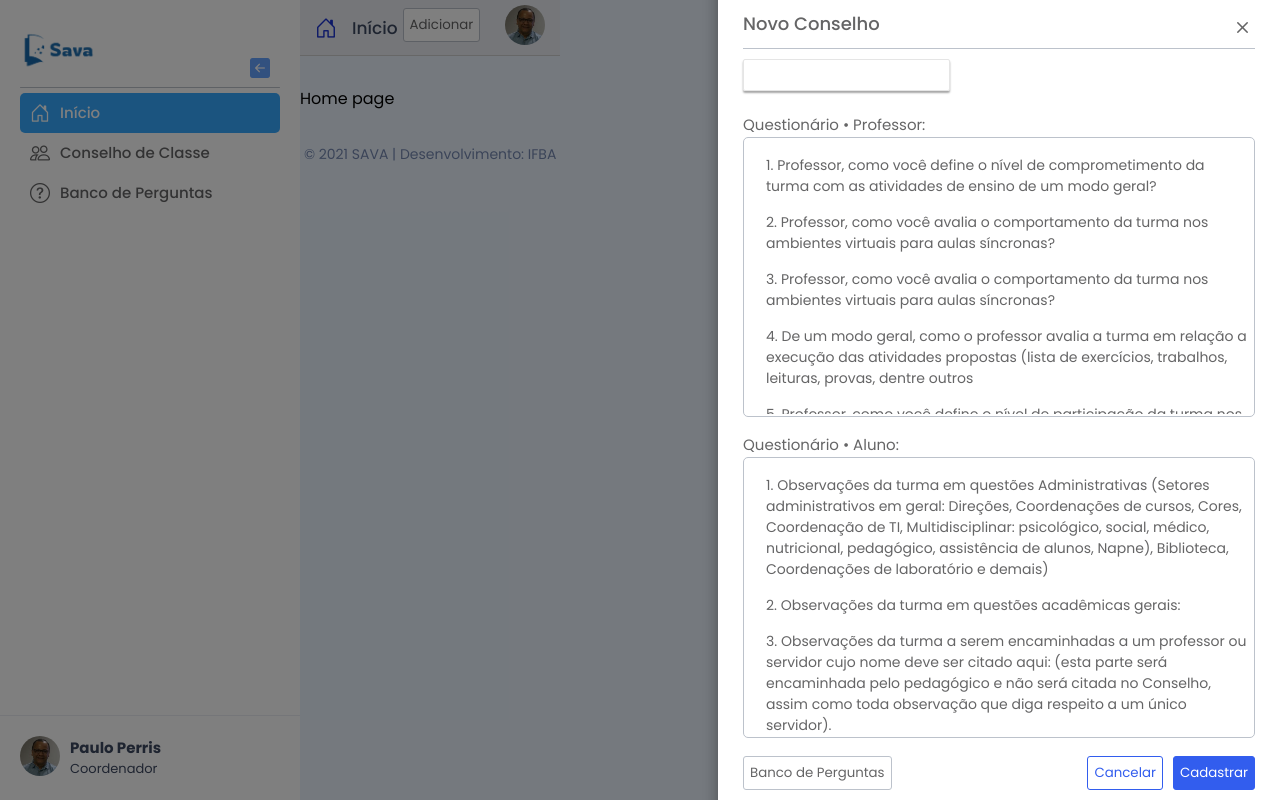
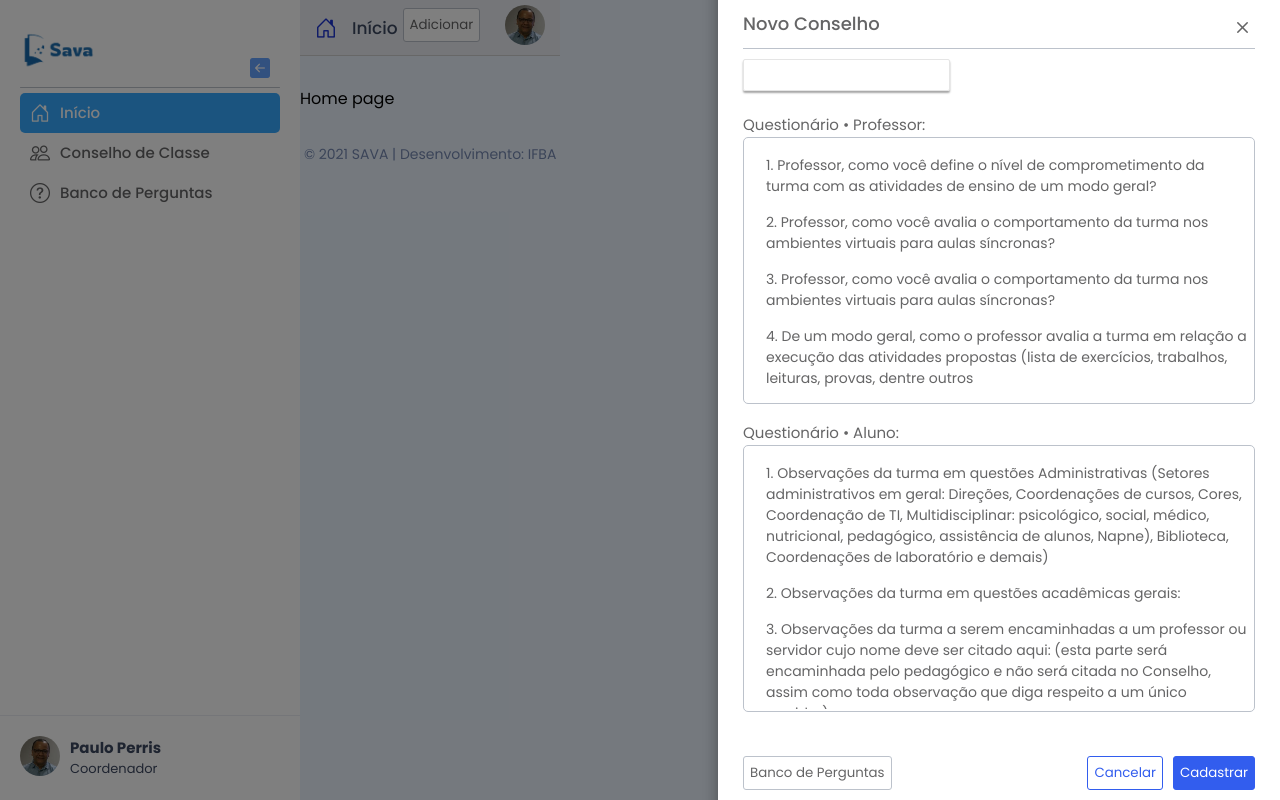
Before and after one commit to jonatasfbastos/sava_front, a React (Create React App) app: page / in a window 1280 px wide. Both pictures are taken after a click on the button "Adicionar". Built offline with nearby package versions, Linux system fonts and the light colour scheme.

Commit message:
SI-46 fixed margin in modal-class-council

```diff
--- a/src/components/modal-class-council/modal-class-council.css
+++ b/src/components/modal-class-council/modal-class-council.css
@@ -51,7 +51,7 @@
 .questionnaire-conteiner {
     height: 80%;
     margin-top: 1%;
-    min-height: 60%;
+    min-height: 50%;
 }
 
 .modal-container span#questionnaire {
@@ -65,8 +65,8 @@
     border: 1px solid var(--light-gray-2);
     border-radius: 5px;
     margin-bottom: 3%;
-    height: 43%;
-    min-height: 35%;
+    height: 41%;
+    min-height: 30%;
     padding: 2px 7px;
 
     display: flex;
```
